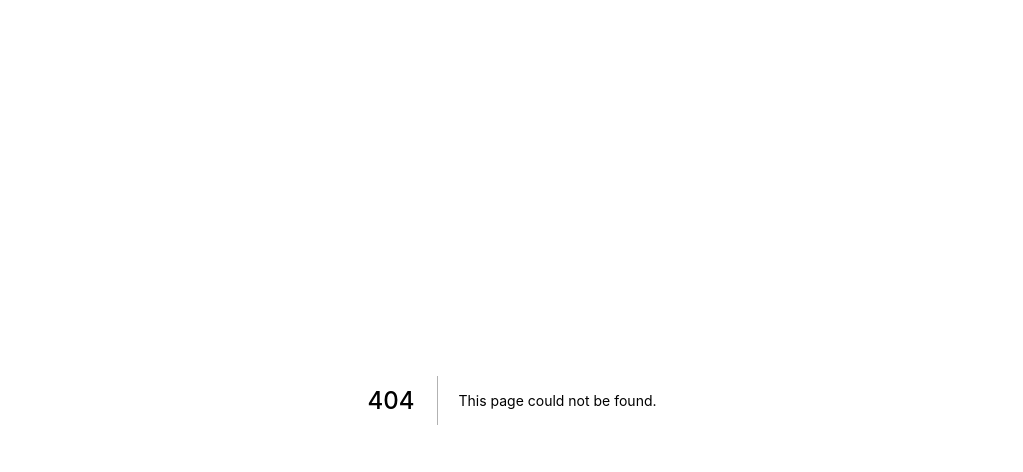
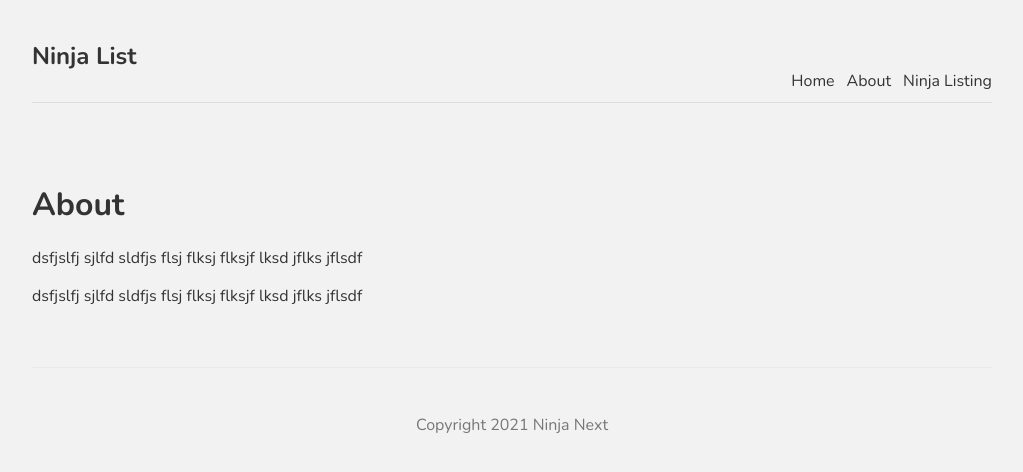
Before and after one commit to mpatel3/nextjs, a Next.js app: page /about in a window 1280 px wide. Before the commit this address had no page. Shown: the top 472 px of the page, without its empty margins (128-1151 px from the left). Built offline with nearby package versions, Linux system fonts and the light colour scheme.

Commit message:
Nextjs_pages_routes_layout_styles_404_pages

```diff
--- /dev/null
+++ b/components/Layout.js
@@ -0,0 +1,14 @@
+import Footer from "./footer"
+import Navbar from "./navbar"
+
+const Layout = (props) => {
+    return (
+        <div className="content">
+            <Navbar />
+            {props.children}
+            <Footer />
+        </div>
+    );
+}
+
+export default Layout;
--- /dev/null
+++ b/components/footer.js
@@ -0,0 +1,7 @@
+const Footer = () => {
+    return ( <footer>
+        <p>Copyright 2021 Ninja Next</p>
+    </footer> );
+}
+
+export default Footer;
--- /dev/null
+++ b/components/navbar.js
@@ -0,0 +1,15 @@
+import Link from 'next/link';
+
+const Navbar = () => {
+    return ( <nav>
+                <div className="logo">
+                    <h1>Ninja List</h1>
+                </div>
+                <Link href="/"><a>Home</a></Link>
+                <Link href="/about"><a>About</a></Link>
+                <Link href="/ninjas"><a>Ninja Listing</a></Link>
+            </nav>
+            );
+}
+
+export default Navbar;
--- a/pages/_app.js
+++ b/pages/_app.js
@@ -1,7 +1,12 @@
+import Layout from '../components/Layout'
 import '../styles/globals.css'
 
 function MyApp({ Component, pageProps }) {
-  return <Component {...pageProps} />
+  return (
+    <Layout>
+      <Component {...pageProps} />
+    </Layout>
+    )
 }
 
 export default MyApp
--- /dev/null
+++ b/pages/about.js
@@ -0,0 +1,12 @@
+// route for this page component will be <domain_name>/about
+const About = () => {
+    return (
+        <div>
+            <h1>About</h1>
+            <p>dsfjslfj sjlfd sldfjs flsj flksj flksjf lksd jflks jflsdf</p>
+            <p>dsfjslfj sjlfd sldfjs flsj flksj flksjf lksd jflks jflsdf</p>
+        </div>
+     );
+}
+
+export default About;
--- a/styles/globals.css
+++ b/styles/globals.css
@@ -1,16 +1,44 @@
-html,
+@import url('https://fonts.googleapis.com/css2?family=Nunito:wght@300;400;600;700&display=swap');
+
 body {
-  padding: 0;
-  margin: 0;
-  font-family: -apple-system, BlinkMacSystemFont, Segoe UI, Roboto, Oxygen,
-    Ubuntu, Cantarell, Fira Sans, Droid Sans, Helvetica Neue, sans-serif;
+  background: #f2f2f2;
+  color: #333;
+  font-family: "Nunito";
 }
-
 a {
-  color: inherit;
+  color: #333;
   text-decoration: none;
 }
-
-* {
-  box-sizing: border-box;
+.content {
+  max-width: 960px;
+  margin: 0 auto;
 }
+nav {
+  margin: 10px auto 80px;
+  padding: 10px 0;
+  display: flex;
+  justify-content: flex-end;
+  align-items: flex-end;
+  border-bottom: 1px solid #ddd;
+}
+nav a {
+  margin-left: 12px;
+}
+nav .logo {
+  margin-right: auto;
+}
+footer {
+  display: block;
+  text-align: center;
+  padding: 30px 0;
+  margin-top: 60px;
+  color: #777;
+  border-top: 1px solid #eaeaea;
+}
+.not-found {
+  text-align: center;
+}
+.not-found a{
+  color: #4979ff;
+  text-decoration: underline;
+}
```
Also changed, not shown: pages/404.js (added, +13 -0 lines), pages/index.js (+9 -53 lines), pages/ninjas/index.js (added, +7 -0 lines), styles/Home.module.css (+13 -117 lines), styles/Ninja.module.css (added).
